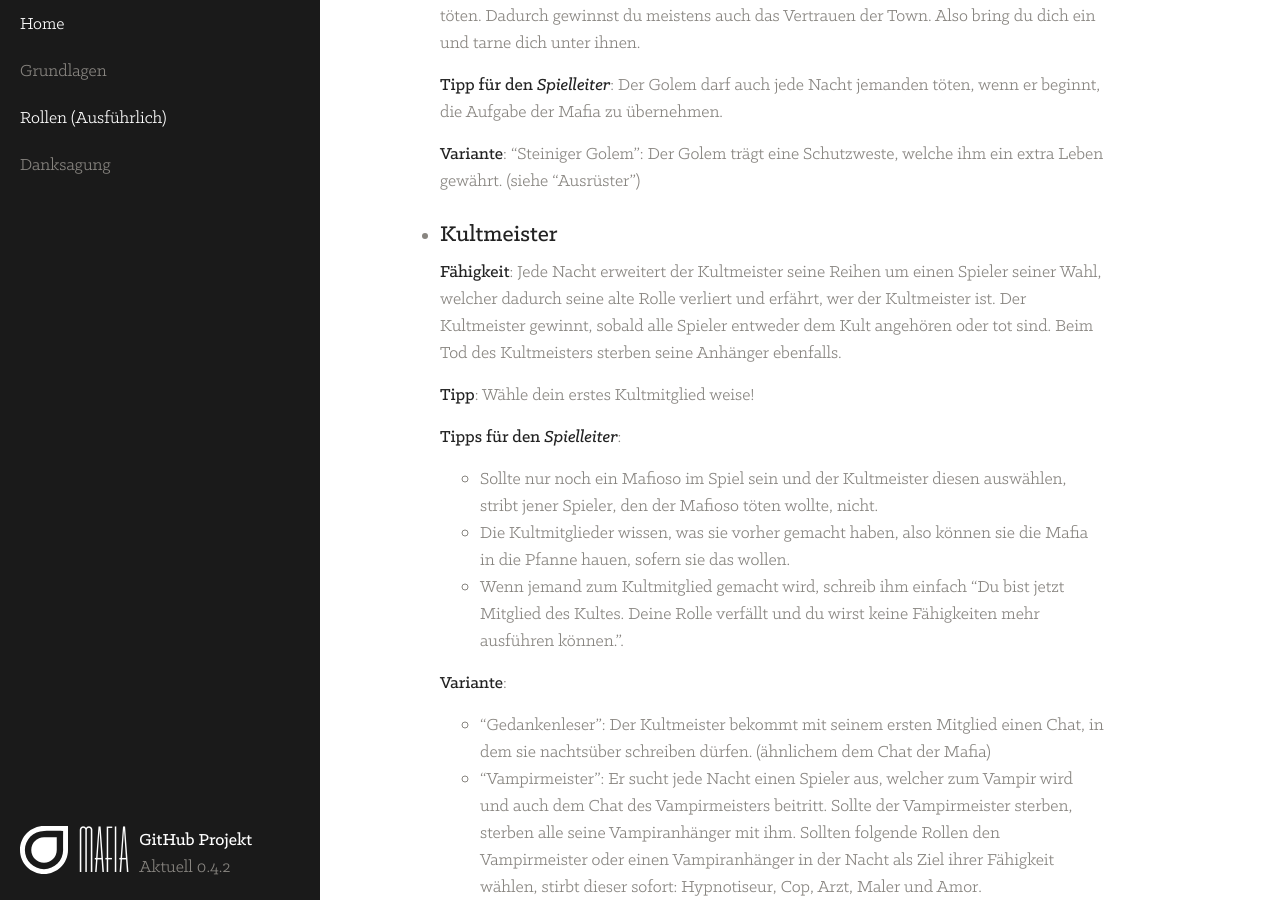
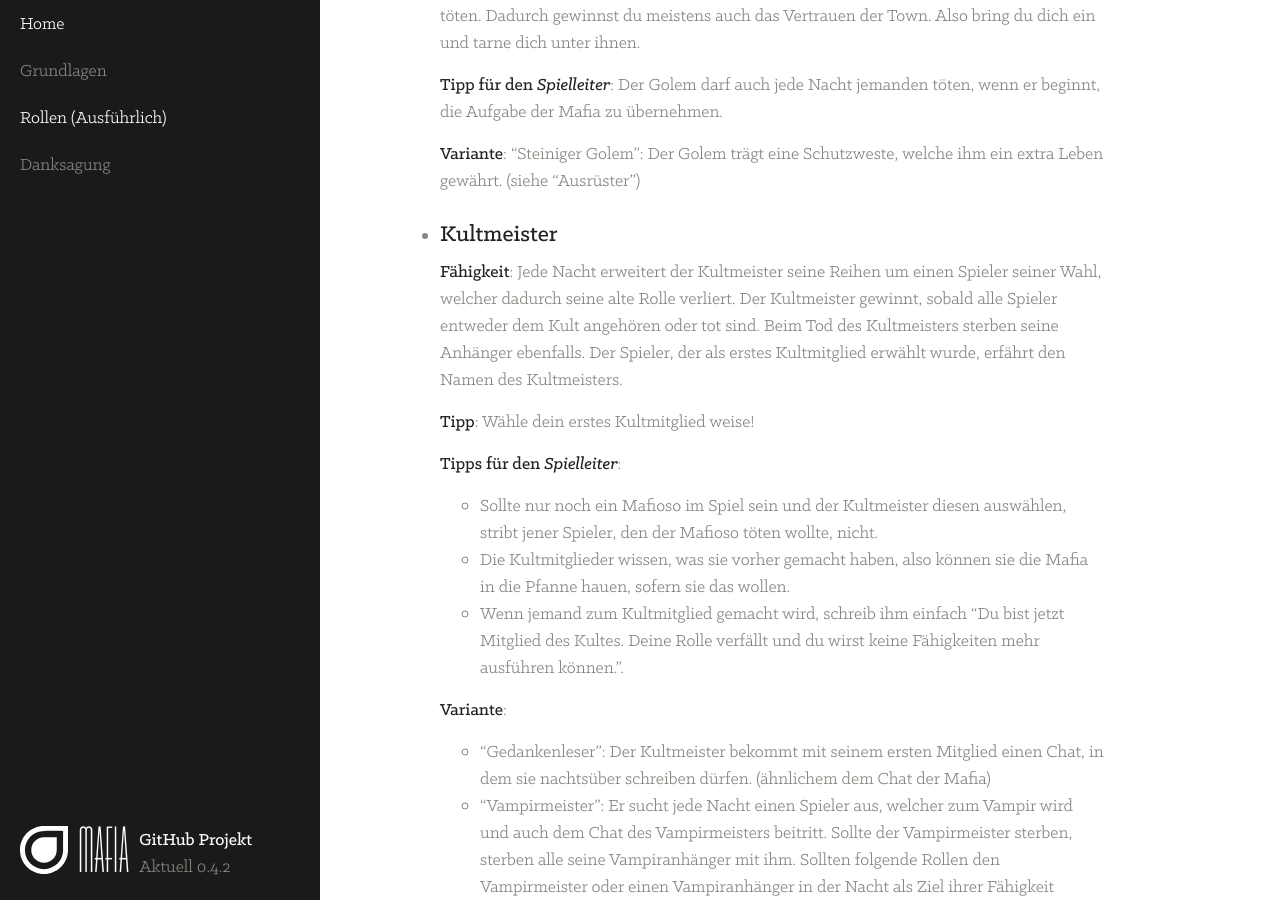
Before and after one commit to gamekeller/mafia, a Jekyll site: the page built from roles.md, in a window 1280 px wide and 900 px high, scrolled down 17102 px. Built offline with Jekyll 4.4.1, drawn with Linux system fonts in a browser that asks for light colours; emoji names are drawn with the system emoji font.

Commit message:
Kultmeister fixes
Kultmeister was fixed

```diff
--- a/roles.md
+++ b/roles.md
@@ -625,7 +625,7 @@ Jede Rolle ist wichtig, egal ob Bürger oder Mafia Goon, also verschwendet sie n
   - ### **Kultmeister**
       {: #kultmeister}
 
-      **Fähigkeit**: Jede Nacht erweitert der Kultmeister seine Reihen um einen Spieler seiner Wahl, welcher dadurch seine alte Rolle verliert und erfährt, wer der Kultmeister ist. Der Kultmeister gewinnt, sobald alle Spieler entweder dem Kult angehören oder tot sind. Beim Tod des Kultmeisters sterben seine Anhänger ebenfalls.
+      **Fähigkeit**: Jede Nacht erweitert der Kultmeister seine Reihen um einen Spieler seiner Wahl, welcher dadurch seine alte Rolle verliert. Der Kultmeister gewinnt, sobald alle Spieler entweder dem Kult angehören oder tot sind. Beim Tod des Kultmeisters sterben seine Anhänger ebenfalls. Der Spieler, der als erstes Kultmitglied erwählt wurde, erfährt den Namen des Kultmeisters.
 
       **Tipp**: Wähle dein erstes Kultmitglied weise!
 
```
Also changed, not shown: general.md (+1 -1 lines).
